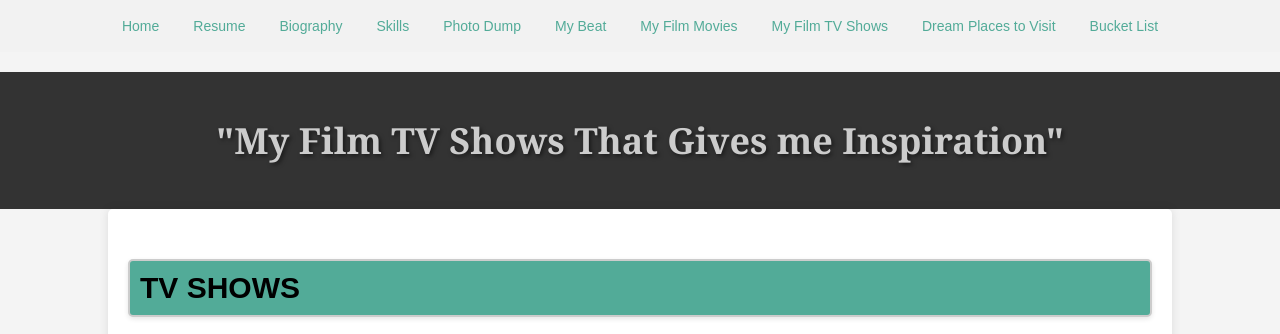
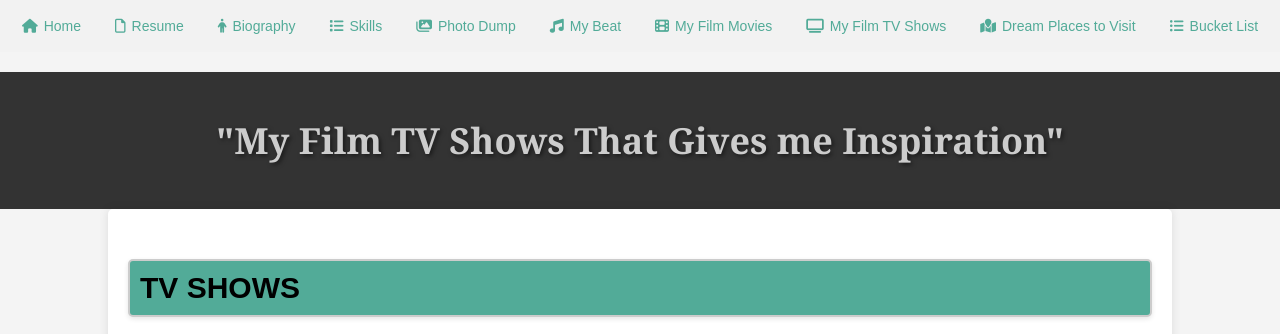
Before and after one commit to Sean-DelaCruz/PERSONAL_WEBSITE, a plain HTML site: page mytvshow.html in a window 1280 px wide. Shown: the top 334 px of the page. Drawn offline with Linux system fonts and the light colour scheme.

Commit message:
Update mytvshow.html

```diff
--- a/mytvshow.html
+++ b/mytvshow.html
@@ -5,21 +5,22 @@
     <meta name="viewport" content="width=device-width, initial-scale=1.0">
     <link rel="stylesheet" href="everything.css">
     <link rel="stylesheet" href="myfilm.css">
+    <script src="https://kit.fontawesome.com/ed9820fb76.js" crossorigin="anonymous"></script>
     <title>MY KIND OF FILM</title>
 </head>
 <body>
     <nav>
         <ul>
-            <li><a href="index.html">Home</a></li>
-            <li><a href="DELACRUZ_ITBD_RESUME.html">Resume</a></li>
-            <li><a href="DELACRUZ_ITBD_BIO.html">Biography</a></li>
-            <li><a href="DELACRUZ_ITBD_SKILLS.html">Skills</a></li>
-            <li><a href="photodump.html">Photo Dump</a></li>
-            <li><a href="mybeat.html">My Beat</a></li>
-            <li><a href="myfilm.html">My Film Movies</a></li>
-            <li><a href="mytvshow.html">My Film TV Shows</a></li>
-            <li><a href="dreamplaces.html">Dream Places to Visit</a></li>
-            <li><a href="bucketlist.html">Bucket List</a></li>
+            <li><a href="index.html"><i class="fa-solid fa-house"></i>Home</a></li>
+            <li><a href="DELACRUZ_ITBD_RESUME.html"><i class="fa-regular fa-file"></i>Resume</a></li>
+            <li><a href="DELACRUZ_ITBD_BIO.html"><i class="fa-solid fa-person"></i>Biography</a></li>
+            <li><a href="DELACRUZ_ITBD_SKILLS.html"><i class="fa-solid fa-list"></i>Skills</a></li>
+            <li><a href="photodump.html"><i class="fa-solid fa-images"></i>Photo Dump</a></li>
+            <li><a href="mybeat.html"><i class="fa-solid fa-music"></i>My Beat</a></li>
+            <li><a href="myfilm.html"><i class="fa-solid fa-film"></i>My Film Movies</a></li>
+            <li><a href="mytvshow.html"><i class="fa-solid fa-tv"></i>My Film TV Shows</a></li>
+            <li><a href="dreamplaces.html"><i class="fa-solid fa-map-location"></i>Dream Places to Visit</a></li>
+            <li><a href="bucketlist.html"><i class="fa-solid fa-list-ul"></i>Bucket List</a></li>
         </ul>
     </nav>
 
```
